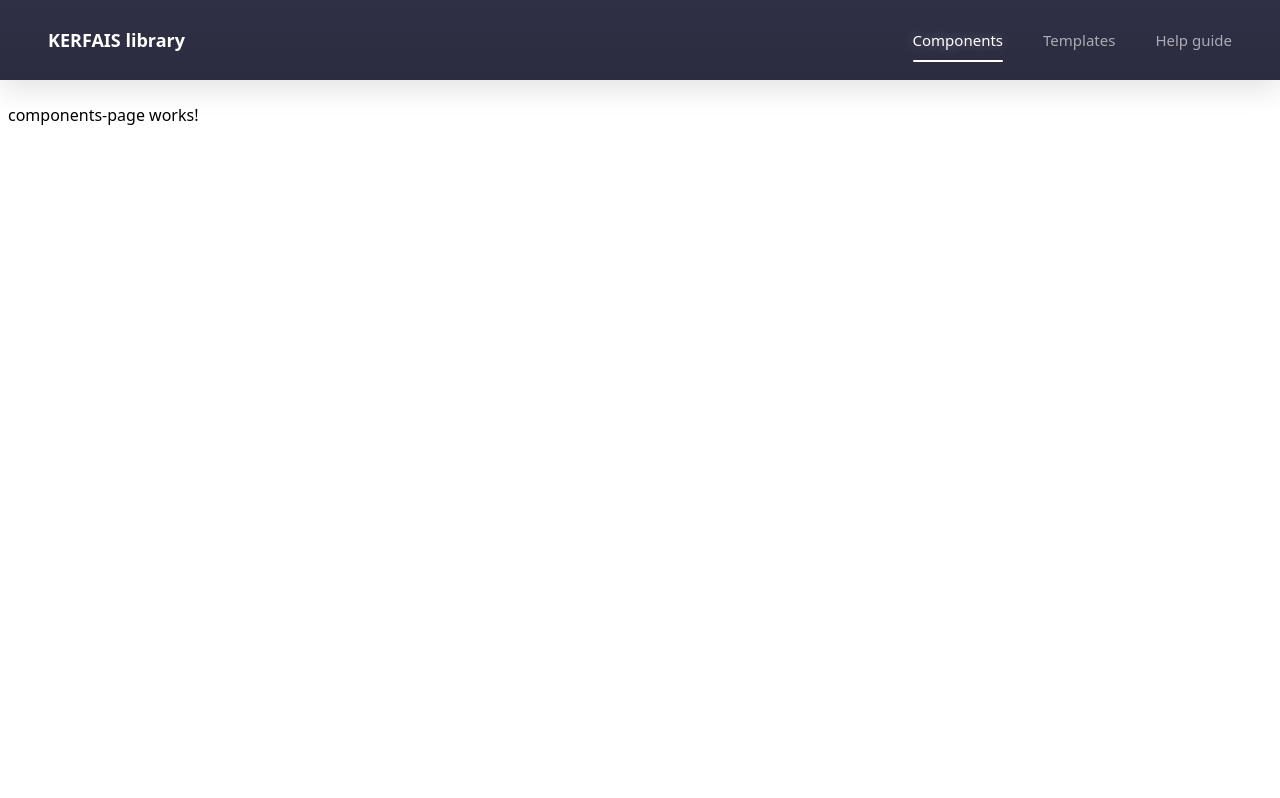
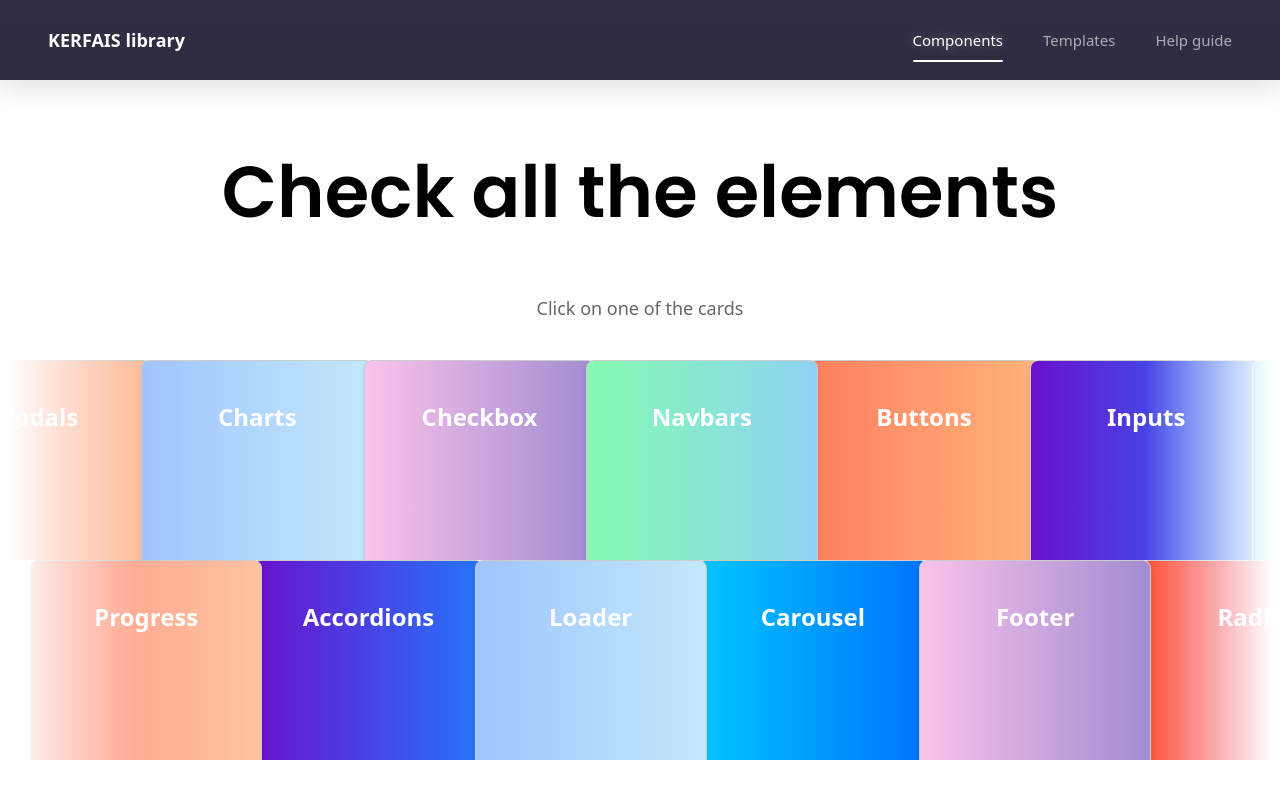
Before and after one commit to kerfaiyass54/personal-angular-lib, an Angular app: page /components in a window 1280 px wide. Built offline with nearby package versions, Linux system fonts and the light colour scheme.

Commit message:
Added components page

```diff
--- a/src/app/home-page/components-page/components-page.component.css
+++ b/src/app/home-page/components-page/components-page.component.css
@@ -0,0 +1,146 @@
+.card {
+  width: 100%;
+  height: 100%;
+  padding: 15px;
+  border: 1px solid #ccc;
+  border-radius: 8px;
+  box-shadow: 0 2px 5px rgba(0, 0, 0, 0.1);
+  color: white;
+  text-align: center;
+}
+
+.card p {
+  font-size: 24px;
+  font-weight: bold;
+  color: white;
+}
+
+.slider {
+  width: 100%;
+  height: var(--height);
+  overflow: hidden;
+  mask-image: linear-gradient(to right, transparent, #000 10% 90%, transparent);
+  animation-name: fadeIn;
+  animation-duration: 0.5s;
+}
+.slider .list {
+  display: flex;
+  width: 100%;
+  min-width: calc(var(--width) * var(--quantity));
+  position: relative;
+}
+.slider .list .item {
+  width: var(--width);
+  height: var(--height);
+  position: absolute;
+  left: 100%;
+  animation: autoRun 10s linear infinite;
+  transition: filter 0.5s;
+  animation-delay: calc(
+    (10s / var(--quantity)) * (var(--position) - 1) - 10s
+  ) !important;
+}
+
+#slider2 .list .item {
+  width: var(--width);
+  height: var(--height);
+  position: absolute;
+  left: 100%;
+  animation: autoRun 5s linear infinite;
+  transition: filter 0.5s;
+  animation-delay: calc(
+    (10s / var(--quantity)) * (var(--position) - 1) - 10s
+  ) !important;
+}
+
+.slider .list .item img {
+  width: 100%;
+}
+@keyframes autoRun {
+  from {
+    left: 100%;
+  }
+  to {
+    left: calc(var(--width) * -1);
+  }
+}
+
+@keyframes autoRunRight {
+  from {
+    right: 100%;
+  }
+  to {
+    right: calc(var(--width) * 1);
+  }
+}
+.slider:hover .item {
+  animation-play-state: paused !important;
+  filter: grayscale(1);
+}
+.slider .item:hover {
+  filter: grayscale(0);
+}
+.slider[reverse="true"] .item {
+  animation: reversePlay 10s linear infinite;
+}
+@keyframes reversePlay {
+  from {
+    left: calc(var(--width) * -1);
+  }
+  to {
+    left: 100%;
+  }
+}
+
+
+h1{
+  text-decoration: none;
+  border: none;
+  text-align: center;
+  font-size: clamp(42px, 6vw, 72px);
+  font-weight: 600;
+  background: none;
+  font-family: 'Poppins', sans-serif;
+  animation-duration: 0.5s;
+  animation-name: fadeIn;
+  animation-direction: normal;
+}
+
+h1::before {
+  margin-left: auto;
+}
+
+h1::after, h1::before {
+  content: '';
+  width: 0%;
+  height: 2px;
+  background: #f44336;
+  display: block;
+  transition: 0.5s;
+}
+
+h1:hover::after, h1:hover::before {
+  width: 100%;
+}
+
+
+@keyframes fadeIn {
+  from{
+    opacity: 0;
+    transform:translateY(30px)
+  }
+  to{
+    opacity: 1;
+    transform: translateY(0px);
+  }
+}
+
+.subtitle {
+  font-size: 18px;
+  color: #666;
+  margin-top: 6px;
+  margin-bottom: 40px;
+  text-align: center;
+  animation-name: fadeIn;
+  animation-duration: 0.5s;
+}
--- a/src/app/home-page/components-page/components-page.component.html
+++ b/src/app/home-page/components-page/components-page.component.html
@@ -1 +1,169 @@
-<p>components-page works!</p>
+<div class="container-fluid">
+  <h1 class="text-center">Check all the elements</h1>
+  <p class="subtitle text-center">
+    Click on one of the cards
+  </p>
+  <div
+    class="slider"
+    style="--width: 200px;
+    --height: 200px;
+    --quantity: 9;"
+  >
+    <div class="list">
+      <div class="item" style="--position: 1">
+        <div
+          class="card"
+          style="background: linear-gradient(to right, #ff7e5f, #feb47b)"
+        >
+          <p>Buttons</p>
+        </div>
+      </div>
+      <div class="item" style="--position: 2">
+        <div
+          class="card"
+          style="background: linear-gradient(to right, #6a11cb, #2575fc)"
+        >
+          <p>Inputs</p>
+        </div>
+      </div>
+      <div class="item" style="--position: 3">
+        <div
+          class="card"
+          style="background: linear-gradient(to right, #00c6ff, #0072ff)"
+        >
+          <p>Cards</p>
+        </div>
+      </div>
+      <div class="item" style="--position: 4">
+        <div
+          class="card"
+          style="background: linear-gradient(to right, #ff512f, #dd2476)"
+        >
+          <p>Hover</p>
+        </div>
+      </div>
+      <div class="item" style="--position: 5">
+        <div
+          class="card"
+          style="background: linear-gradient(to right, #ffb6c1, #ff69b4)"
+        >
+          <p>Popovers</p>
+        </div>
+      </div>
+      <div class="item" style="--position: 6">
+        <div
+          class="card"
+          style="background: linear-gradient(to right, #ff9a8b, #ffc3a0)"
+        >
+          <p>Modals</p>
+        </div>
+      </div>
+      <div class="item" style="--position: 7">
+        <div
+          class="card"
+          style="background: linear-gradient(to right, #a1c4fd, #c2e9fb)"
+        >
+          <p>Charts</p>
+        </div>
+      </div>
+      <div class="item" style="--position: 8">
+        <div
+          class="card"
+          style="background: linear-gradient(to right, #fbc2eb, #a18cd1)"
+        >
+          <p>Checkbox</p>
+        </div>
+      </div>
+      <div class="item" style="--position: 9">
+        <div
+          class="card"
+          style="background: linear-gradient(to right, #84fab0, #8fd3f4)"
+        >
+          <p>Navbars</p>
+        </div>
+      </div>
+    </div>
+  </div>
+  <div
+    class="slider"
+    id="slider2"
+    style="--width: 200px;
+    --height: 200px;
+    --quantity: 9;"
+  >
+    <div class="list">
+      <div class="item" style="--position: 1">
+        <div
+          class="card"
+          style="background: linear-gradient(to right, #ff7e5f, #feb47b)"
+        >
+          <p>Stats</p>
+        </div>
+      </div>
+      <div class="item" style="--position: 2">
+        <div
+          class="card"
+          style="background: linear-gradient(to right, #6a11cb, #2575fc)"
+        >
+          <p>Accordions</p>
+        </div>
+      </div>
+      <div class="item" style="--position: 3">
+        <div
+          class="card"
+          style="background: linear-gradient(to right, #00c6ff, #0072ff)"
+        >
+          <p>Carousel</p>
+        </div>
+      </div>
+      <div class="item" style="--position: 4">
+        <div
+          class="card"
+          style="background: linear-gradient(to right, #ff512f, #dd2476)"
+        >
+          <p>Radios</p>
+        </div>
+      </div>
+      <div class="item" style="--position: 5">
+        <div
+          class="card"
+          style="background: linear-gradient(to right, #ffb6c1, #ff69b4)"
+        >
+          <p>Patterns</p>
+        </div>
+      </div>
+      <div class="item" style="--position: 6">
+        <div
+          class="card"
+          style="background: linear-gradient(to right, #ff9a8b, #ffc3a0)"
+        >
+          <p>Progress</p>
+        </div>
+      </div>
+      <div class="item" style="--position: 7">
+        <div
+          class="card"
+          style="background: linear-gradient(to right, #a1c4fd, #c2e9fb)"
+        >
+          <p>Loader</p>
+        </div>
+      </div>
+      <div class="item" style="--position: 8">
+        <div
+          class="card"
+          style="background: linear-gradient(to right, #fbc2eb, #a18cd1)"
+        >
+          <p>Footer</p>
+        </div>
+      </div>
+      <div class="item" style="--position: 9">
+        <div
+          class="card"
+          style="background: linear-gradient(to right, #84fab0, #8fd3f4)"
+        >
+          <p>Sidebar</p>
+        </div>
+      </div>
+    </div>
+  </div>
+</div>
```
